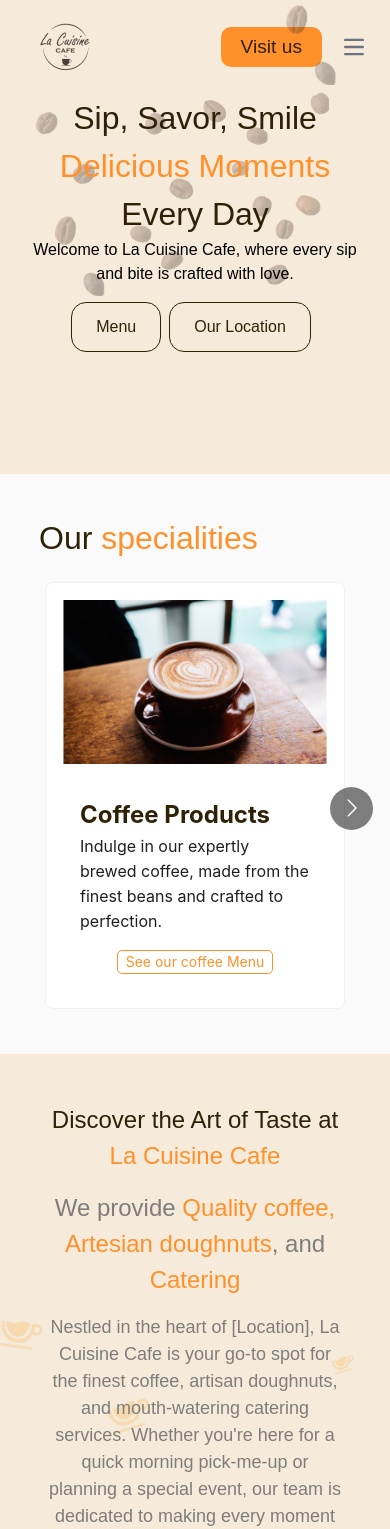
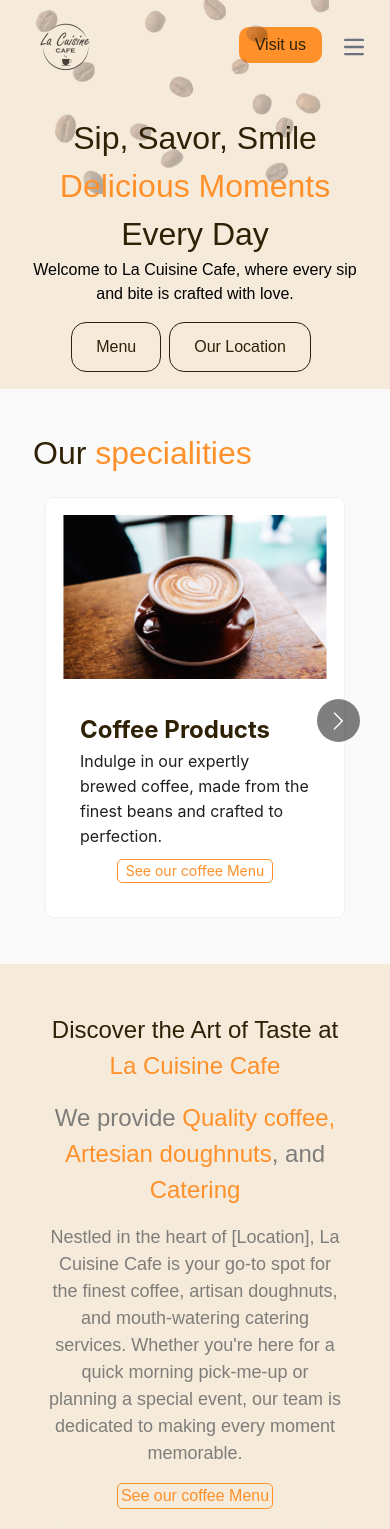
Before and after one commit to jollyboiii/La-Cuisine-Cafe, a React (Create React App) app in the folder cuisinecafe/: page / in a window 390 px wide. Shown: the top 1529 px of the page. Built offline with nearby package versions, Linux system fonts and the light colour scheme.

Commit message:
Footer component added

```diff
--- a/cuisinecafe/src/App.css
+++ b/cuisinecafe/src/App.css
@@ -26,6 +26,7 @@ body {
   background-color: var(--Background-3);
   font-family: "Poppins", sans-serif;
   font-weight: normal;
+
 }
 
 nav{
@@ -74,3 +75,19 @@ ul li:hover{
     height: 10vh;
   } */
 }
+
+
+@media (max-width: 820px) and (max-height: 1180px) {
+  ul li {
+    font-size: 0.9rem;
+  }
+
+  .Visitusbtn {
+    font-size: 1rem;
+    padding: 8px 16px;
+  }
+
+  #navbar-sticky {
+    padding: 10px;
+  }
+}
--- a/cuisinecafe/src/Css/About.css
+++ b/cuisinecafe/src/Css/About.css
@@ -43,7 +43,7 @@
     background-size: cover;
     background-repeat: no-repeat;
     z-index: 1;
-    opacity: 0.6;
+    opacity: 0.9;
 }
 
 h2 {
@@ -80,11 +80,25 @@ span{
         width: 40vw;
         height: 5vh;
     }
+    .bgimg {
+        height: 80%;
+        background-size: cover;
+        bottom: 5%;
+        right: 0;
+        opacity: 0.9;
+    }
 }
 @media screen and (max-width: 915px) {
     .cardbtn {
         width: 30vw;
         height: 3vh;
+    }
+    .bgimg {
+        height: 80%;
+        background-size: cover;
+        bottom: 5%;
+        right: 0;
+        opacity: 0.9;
     }
 }
 @media screen and (max-width: 768px) {
@@ -92,13 +106,28 @@ span{
         width: 30vw;
         height: auto;
     }
+    .bgimg {
+        height: 80%;
+        background-size: cover;
+        bottom: 5%;
+        right: 0;
+        opacity: 0.9;
+    }
 }
 
 @media screen and (max-width: 576px) {
     .cardbtn {
         width: 40vw;
     }
+    .bgimg {
+        height: 100%;
+        background-size: cover;
+        bottom: 10%;
+        right: 0;
+        opacity: 0.9;
+    }
 }
+
 
 
 @media (max-width: 768px) {
@@ -111,9 +140,9 @@ span{
     }
 
     .bgimg {
-        height: 30vh;
+        height: 90px;
         background-size: cover;
-        bottom: 500px;
+        bottom: 5%;
         right: 0;
         opacity: 0.9;
     }
--- /dev/null
+++ b/cuisinecafe/src/Css/Footer.css
@@ -0,0 +1,78 @@
+
+:root {
+    --primarycolor: #FF902A;
+    --secondarycolor: #2F2105;
+    --Background-1: #F6EBDA;
+    --Background-2: #F9D9AA;
+    --secondary-text: #7E7D7A;
+    --Background-3: #FAFAFA;
+    --border-color1: rgba(249, 217, 170, 0.5);
+    --border-color2: rgba(246, 235, 218, 0.5);
+    --heading-h1-font-size: 44px;
+    --heading-h2-font-size: 32px;
+    --heading-h3-font-size: 24px;
+    --heading-h4-font-size: 18px;
+    --heading-h5-font-size: 16px;
+}
+
+.mainfooter{
+    background-color:#2F2105;
+    width: 100%;
+    height: 100%;
+    margin-top:5%;
+    position: relative;
+}
+.footermaininfo{
+    padding-bottom: 20%;
+    margin-left: 5%;
+}
+.footerbottom{
+    width: 100%;
+    height: 10vh;
+    /* padding: 5% 0; */
+    background-color: #110900;
+    position: absolute;
+    bottom: 0;
+    display: flex;
+    justify-content: center;
+    align-items: center;
+    gap: 3%;
+}
+
+.footerbottom p, .footerbottom span {
+    color: #FFD057;
+    font-size: var(--heading-h5-font-size);
+
+}
+
+.footerbgimage{
+    width: 100%;
+    height: 80%;
+    position: absolute;
+    bottom: 30;
+    right: 0;
+    background-image: url('../Images/coffecupbg.png');
+    background-size: cover;
+    background-repeat: no-repeat;
+    z-index: 1;
+    opacity: 0.2;
+}
+.footerinfo h2{
+    font-size: var(--heading-h2-font-size);
+    color: #F0DCB6;
+    margin-bottom: 1rem;
+}
+.footerinfop p, .footerinfop a {
+    font-size: var(--heading-h5-font-size);
+    color: #F0DCB6;
+    text-decoration: none;
+}
+
+.footerimg{
+    display: flex;
+    gap: 4%;
+}
+.footerimg img{
+    cursor: pointer;
+
+}
--- a/cuisinecafe/src/Css/herosection.css
+++ b/cuisinecafe/src/Css/herosection.css
@@ -107,13 +107,28 @@ body {
 
 @media (max-width: 1024px) {
     .hero-container {
-        height: 60vh;
+        height: 90%;
+        padding: 5% 0;
+    }
+    .coffee-beans{
+        top: -20px;
+        right: -50px;
+        width: 45vw;
+        height: 25vh;
+        background-size: cover;
     }
 }
 
 @media (max-width: 915px) {
     .hero-container {
         height: 30vh;
+    }
+    .coffee-beans{
+        top: -10px;
+        right: -50px;
+        width: 50vw;
+        height: 25vh;
+        background-size: cover;
     }
 }
 
@@ -166,18 +181,26 @@ body {
     }
 
     .coffee-beans {
-        top: -190px;
+        top: -250px;
         right: -250px;
-        width: 40vw;
+        width: 50vw;
         height: 20vh;
         background-size: cover;
         opacity: 0.5;
     }
 }
+@media (max-width:550px){
+    .hero-container {
+        flex-direction: column;
+        text-align: center;
+        margin: 0 5%;
+        height: 35vh;
+    }
+}
 
 @media (max-width: 480px) {
     .hero-container {
-        height: 45vh;
+        height: 35vh;
     }
 
     .coffee-beans {
@@ -189,3 +212,31 @@ body {
         opacity: 0.3;
     }
 }
+@media (max-width:376px){
+    .hero-container {
+        height: 45vh;
+    }
+
+    .coffee-beans {
+        top: -350px;
+        right: -150px;
+        width: 80vw;
+        height: 50vh;
+        background-size: cover;
+        opacity: 0.3;
+    }
+}
+@media(max-width:345px){
+    .hero-container {
+        height: 35vh;
+    }
+
+    .coffee-beans {
+        top: -550px;
+        right: -100px;
+        width: 50vw;
+        height: 50vh;
+        background-size: cover;
+        opacity: 0.3;
+    }
+}
--- a/cuisinecafe/src/Css/spealities.css
+++ b/cuisinecafe/src/Css/spealities.css
@@ -1,4 +1,4 @@
-:root{
+:root {
     --primarycolor: #FF902A;
     --secondarycolor: #2F2105;
     --Background-1: #F6EBDA;
@@ -13,50 +13,46 @@
     --heading-h4-font-size: 18px;
     --heading-h5-font-size: 16px;
 }
-body{
+body {
     overflow-x: hidden;
 }
 .maindiv {
-    /* background-color: var(--Background-2); */
     width: 100%;
     height: auto;
     margin: 0;
-    padding-top: 0; /* Remove top padding to reduce gap */
+    padding-top: 0;
 }
 
-
-.heading h2{
+.heading h2 {
     color: var(--secondarycolor);
     font-size: var(--heading-h2-font-size);
 }
 
-.heading span{
+.heading span {
     color: var(--primarycolor);
     font-size: var(--heading-h2-font-size);
 }
 
-/* Card text */
-.text h3{
+.text h3 {
     color: var(--secondarycolor);
     font-size: var(--heading-h3-font-size);
 }
 
-.text p{
+.text p {
     color: var(--secondary);
     font-size: var(--heading-h5-font-size);
 }
-.space{
+.space {
     margin: 0 0 2% 2%;
 }
 
-/* Card button */
-.cardcardbtn{
+.cardcardbtn {
     display: flex;
     justify-content: center;
     align-items: center;
 }
 
-.cardbtn{
+.cardbtn {
     color: var(--primarycolor);
     border: 1px solid var(--primarycolor);
     border-radius: 5px;
@@ -64,16 +60,15 @@ body{
     height: 4vh;
 }
 
-/* Image border-radius */
-.img-radius{
-    border-radius: 50px;   /* Add border-radius to the image */
+.img-radius {
+    border-radius: 50px;
 }
-.cardbtn:hover{
+
+.cardbtn:hover {
     background-color: var(--secondarycolor);
     color: var(--primarycolor);
 }
 
-/* Responsive Card */
 @media screen and (max-width: 1290px) {
     .cardbtn {
         width: 40vw;
@@ -88,16 +83,34 @@ body{
 }
 @media screen and (max-width: 768px) {
     .cardbtn {
-        width: 30vw;      /* Adjust button width for smaller screens */
+        width: 30vw;
         height: auto;
     }
 }
 
 @media screen and (max-width: 576px) {
     .cardbtn {
-        width: 40vw;      /* Further adjust button width for mobile */
+        width: 40vw;
     }
-    .space{
+    .space {
         margin: 0 0 2% 10%;
     }
 }
+
+@media screen and (max-width: 1024px) {
+    .maindiv {
+        padding: 0 15px;
+    }
+
+    .space {
+        margin: 0 0 2% 5%;
+    }
+
+    .cardcardbtn {
+        margin-top: 10px;
+    }
+
+    .ant-card {
+        margin: 10px;
+    }
+}
--- a/cuisinecafe/src/Pages/Home.jsx
+++ b/cuisinecafe/src/Pages/Home.jsx
@@ -4,6 +4,7 @@ import Spealities from '../components/spealities'
 import About from '../components/About';
 import Feature from '../components/Feature';
 import Testimonial from '../components/Testimonial';
+import  Fotter from '../components/Footer';
 function Home() {
   return (
     <div className='hompage'>
@@ -22,8 +23,9 @@ function Home() {
       <div>
         <Testimonial/>
       </div>
-
-      <h1>i am batman</h1>
+      <div>
+        <Fotter/>
+      </div>
     </div>
   )
 }
--- a/cuisinecafe/src/components/Customercoursel.jsx
+++ b/cuisinecafe/src/components/Customercoursel.jsx
@@ -17,7 +17,7 @@ function Customercoursel() {
     },
     tablet: {
       breakpoint: { max: 1024, min: 464 },
-      items: 2
+      items: 1
     },
     mobile: {
       breakpoint: { max: 464, min: 0 },
--- /dev/null
+++ b/cuisinecafe/src/components/Footer.jsx
@@ -0,0 +1,52 @@
+import React from 'react'
+import {Link} from 'react-router-dom'
+import '../Css/Footer.css';
+import instagramimg from '../Images/instagram.png'
+import tiktok from '../Images/tiktok.png';
+
+function Footer() {
+  return (
+    <div className='mainfooter'>
+      <div className="footerbgimage"/>
+      <div className="footermaininfo container mx-auto grid grid-cols-1 md:grid-cols-3 gap-8">
+        <div className="footerinfo mt-10">
+          <h2>Buisness Information</h2>
+          <div className='footerinfop mt-2'>
+            <p>Address: Cafe's Address</p>
+            <p>Phone: 0433686477</p>
+            <p>Email:"info@lacuisinecafe.com.au</p>
+            <p>Business Hours: "Open Daily: 7 am - 3 pm"</p>
+          </div>
+        </div>
+        <div className="footerinfo mt-10">
+          <h2>Buisness Information</h2>
+          <div className='footerinfop mt-2'>
+            <Link>Menu</Link><br/>
+            <Link>Catering Services</Link><br/>
+            <Link>Rental Kitchen</Link><br/>
+            <Link>Contact Us</Link> <br/>
+          </div>
+        </div>
+        <div className="footerinfo mt-10">
+          <h2>Quick Link</h2>
+          <div className='footerimg mt-2'>
+            <img src={instagramimg} alt="Instagram" />
+            <img src={tiktok} alt="tiktok" />
+          </div>
+        </div>
+
+      </div>
+
+      <div className="footerbottom">
+        <p>© 2024 La Cuisine Cafe. All rights reserved.</p>
+        <span>|</span>
+        <p>Website designed by Roobits.</p>
+
+
+      </div>
+
+    </div>
+  )
+}
+
+export default Footer
--- a/cuisinecafe/src/components/Navbar.jsx
+++ b/cuisinecafe/src/components/Navbar.jsx
@@ -14,9 +14,7 @@ return (
 <div>
     <nav>
     <div className="max-w-screen-xl flex flex-wrap items-center justify-between mx-auto p-4">
-        <a href="https://flowbite.com/" className="flex items-center space-x-3 rtl:space-x-reverse">
         <img src={Lacoffelogo} className="Cusinelogo" alt="La Cuisine Logo"/>
-        </a>
         <div className="flex md:order-2 space-x-3 md:space-x-0 rtl:space-x-reverse vistusbtndiv">
         <div className="vistbtnchildiv">
             <button type="button" className=" focus:ring-4 focus:outline-none focus:ring-blue-300 font-medium rounded-lg text-sm px-4 py-2 text-center Visitusbtn">Visit us</button>
```
Also changed, not shown: cuisinecafe/src/Images/instagram.png (added), cuisinecafe/src/Images/tiktok.png (added).
